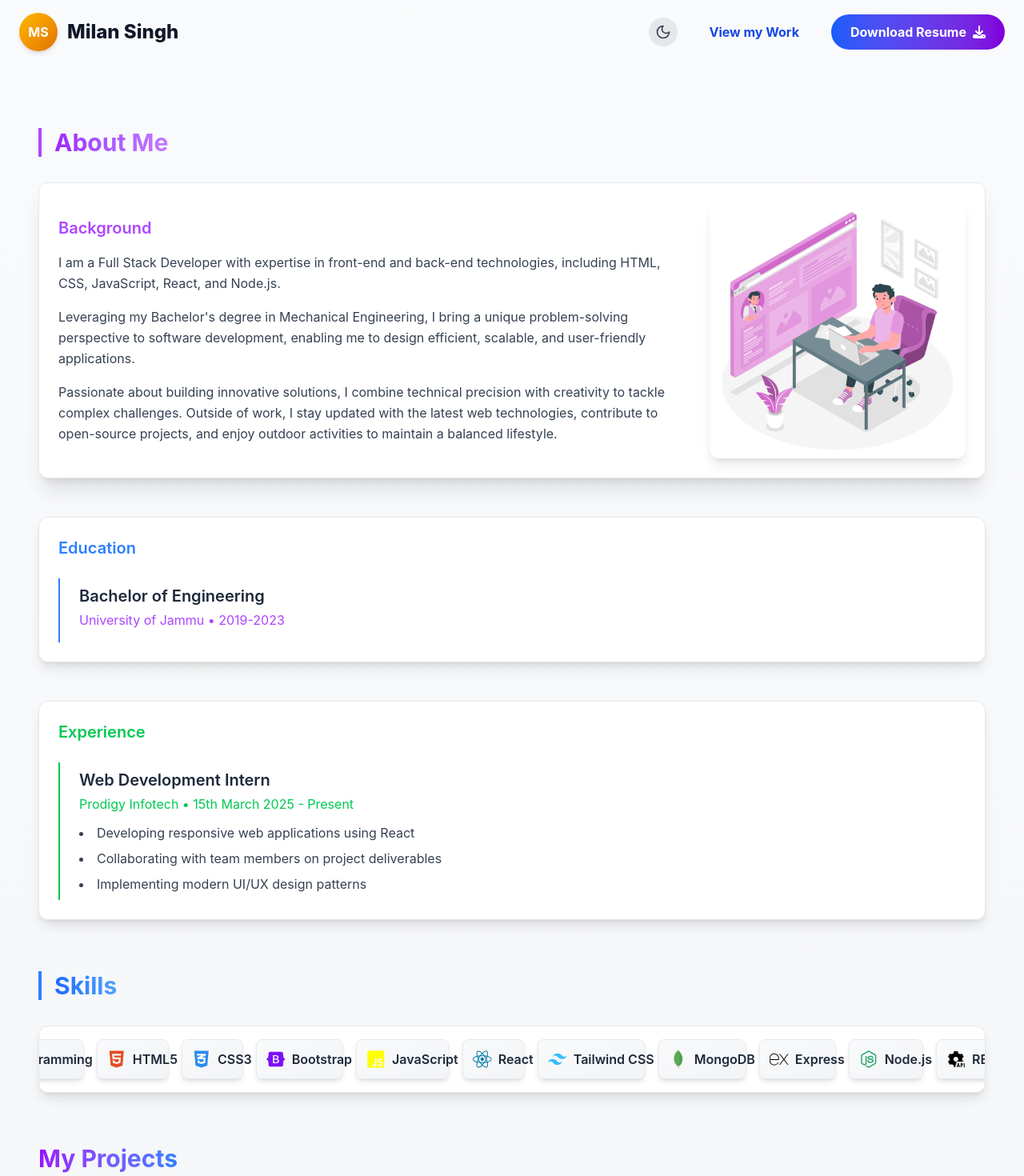
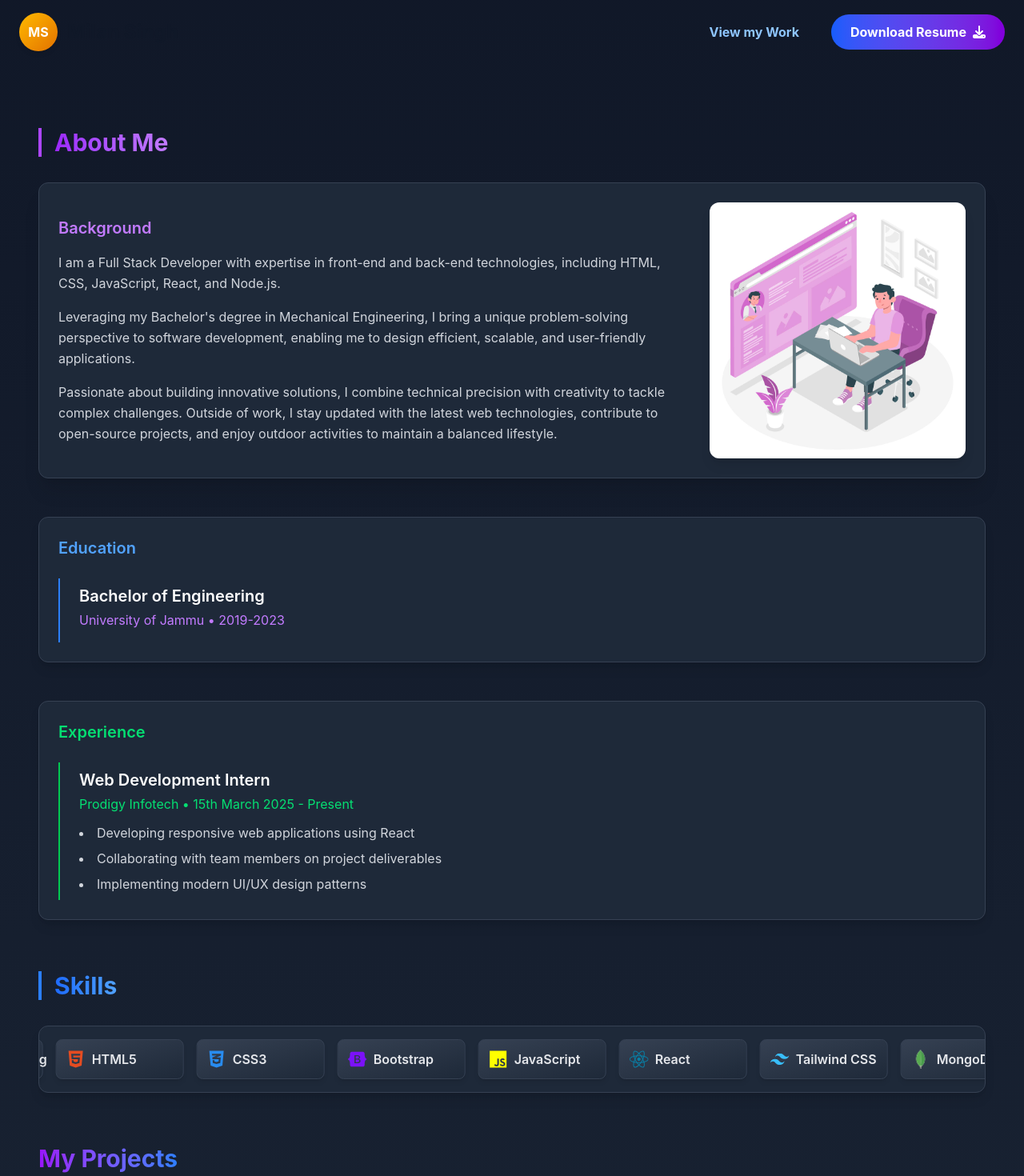
Before and after one commit to Mil9nn/portfolio-website, a React (Vite) app in the folder my-vite-app/: page / in a window 1280 px wide. Shown: the top 1470 px of the page at 80% size. Built offline with nearby package versions, Linux system fonts and the light colour scheme.

Commit message:
done with styling

```diff
--- a/my-vite-app/src/components/Header.jsx
+++ b/my-vite-app/src/components/Header.jsx
@@ -1,7 +1,6 @@
 import React from 'react';
 import { Menu } from 'lucide-react';
 import { useState, useEffect } from 'react';
-import ThemeToggle from './ThemeToggle';
 
 function Header() {
   const [isMenuOpen, setIsMenuOpen] = React.useState(false);
@@ -25,15 +24,12 @@ function Header() {
             <div className="h-12 w-12 rounded-full bg-gradient-to-br from-amber-400 to-amber-600 flex items-center justify-center text-white font-bold shadow-md transform hover:scale-105 transition-transform duration-300">
               MS
             </div>
-            <h1 className={`${isScrolled ? 'text-white' : 'text-gray-900 dark:text-white'} text-2xl font-extrabold transition-colors duration-300`}>Milan Singh</h1>
+            <h1 className={`${isScrolled ? 'text-white' : 'text-gray-900'} text-2xl font-extrabold transition-colors duration-300`}>Milan Singh</h1>
           </div>
 
           {/* Desktop Navigation */}
           <nav className="hidden md:flex items-center space-x-6">
-            {/* Theme Toggle - Added here */}
-            <ThemeToggle />
-
-            <a href="https://github.com/Mil9nn" className={`${isScrolled ? 'text-white hover:text-yellow-300' : 'text-blue-700 dark:text-blue-300 hover:text-purple-700 dark:hover:text-purple-300'} font-bold py-2 px-4 rounded-lg hover:underline transition-all duration-300 cursor-pointer`}>
+            <a href="https://github.com/Mil9nn" className={`${isScrolled ? 'text-white hover:text-yellow-300' : 'text-blue-300 hover:text-purple-300'} font-bold py-2 px-4 rounded-lg hover:underline transition-all duration-300 cursor-pointer`}>
               View my Work
             </a>
             <button className="bg-gradient-to-r from-blue-600 to-purple-700 text-white font-bold py-2.5 px-6 rounded-full hover:shadow-lg hover:shadow-blue-500/50 transform hover:scale-105 active:scale-95 transition-all duration-300 cursor-pointer flex items-center gap-2">
@@ -43,12 +39,9 @@ function Header() {
           </nav>
 
           {/* Mobile Menu Button */}
-          <div className="md:hidden flex items-center space-x-3">
-            {/* Theme Toggle for Mobile - Added here */}
-            <ThemeToggle />
-
+          <div className="md:hidden flex items-center">
             <button
-              className={`${isScrolled ? 'text-white' : 'text-blue-700 dark:text-white'} transition-colors duration-300`}
+              className={`${isScrolled ? 'text-white' : 'text-white'} transition-colors duration-300`}
               onClick={() => setIsMenuOpen(!isMenuOpen)}
               aria-label="Toggle menu"
             >
@@ -61,7 +54,7 @@ function Header() {
         {isMenuOpen && (
           <div className="md:hidden py-4 pt-4 border-t border-amber-400/30 mt-3 animate-fadeDown">
             <div className="flex flex-col space-y-3">
-              <a href="https://github.com/Mil9nn" className="text-blue-700 dark:text-blue-300 font-bold py-3 px-4 rounded-lg hover:bg-amber-200/80 dark:hover:bg-gray-700 transition-all text-left">
+              <a href="https://github.com/Mil9nn" className="text-blue-300 font-bold py-3 px-4 rounded-lg hover:bg-gray-700 transition-all text-left">
                 View my Work
               </a>
               <button className="bg-gradient-to-r from-blue-600 to-purple-700 text-white font-bold py-3 px-5 rounded-lg transition-all text-left hover:shadow-md">
--- a/my-vite-app/src/components/Main.jsx
+++ b/my-vite-app/src/components/Main.jsx
@@ -12,25 +12,25 @@ function Main() {
     }, []);
 
     return (
-        <div className="min-h-screen bg-gradient-to-b from-gray-50 to-gray-100 dark:from-gray-900 dark:to-gray-800 text-gray-800 dark:text-gray-100">
+        <div className="min-h-screen bg-gradient-to-b from-gray-900 to-gray-800 text-gray-100">
             <Header />
 
             {/* About Me Section - Combined Content */}
-            <div className={`container mx-auto px-4 md:px-8 lg:px-12 mt-20 transition-all duration-1000 delay-300 transform ${isVisible ? 'opacity-100 translate-y-0' : 'opacity-0 translate-y-10'}`}>
+            <div className={`container slide mx-auto px-4 md:px-8 lg:px-12 mt-20 transition-all duration-1000 delay-300 transform ${isVisible ? 'opacity-100 translate-y-0' : 'opacity-0 translate-y-10'}`}>
                 <h3 className="text-2xl md:text-3xl font-bold mb-8 border-l-4 border-purple-500 pl-4 inline-block bg-gradient-to-r from-purple-600 to-purple-400 bg-clip-text text-transparent">About Me</h3>
 
-                <div className="flex flex-col md:flex-row items-center gap-8 bg-white dark:bg-gray-800 backdrop-blur-sm p-6 rounded-xl shadow-xl overflow-hidden border border-gray-200 dark:border-gray-700">
+                <div className="flex flex-col md:flex-row items-center gap-8 bg-gray-800 backdrop-blur-sm p-6 rounded-xl shadow-xl overflow-hidden border border-gray-700">
                     {/* Background Section */}
                     <div className="mb-8 md:mb-0 flex-1">
-                        <h4 className="text-xl font-semibold mb-4 text-purple-500 dark:text-purple-400">Background</h4>
+                        <h4 className="text-xl font-semibold mb-4 text-purple-400">Background</h4>
                         <div className="space-y-4">
-                            <p className="text-gray-700 dark:text-gray-300 leading-relaxed">
+                            <p className="text-gray-300 leading-relaxed">
                             I am a Full Stack Developer with expertise in front-end and back-end technologies, including HTML, CSS, JavaScript, React, and Node.js.
                             </p>
-                            <p className="text-gray-700 dark:text-gray-300 leading-relaxed">
+                            <p className="text-gray-300 leading-relaxed">
                             Leveraging my Bachelor's degree in Mechanical Engineering, I bring a unique problem-solving perspective to software development, enabling me to design efficient, scalable, and user-friendly applications.
                             </p>
-                            <p className="text-gray-700 dark:text-gray-300 leading-relaxed">
+                            <p className="text-gray-300 leading-relaxed">
                             Passionate about building innovative solutions, I combine technical precision with creativity to tackle complex challenges. Outside of work, I stay updated with the latest web technologies, contribute to open-source projects, and enjoy outdoor activities to maintain a balanced lifestyle.
                             </p>
                         </div>
@@ -43,21 +43,21 @@ function Main() {
                 </div>
 
                 {/* Education Section */}
-                <div className="my-12 p-6 bg-white dark:bg-gray-800 rounded-xl shadow-lg border border-gray-200 dark:border-gray-700">
-                    <h4 className="text-xl font-semibold mb-6 text-blue-500 dark:text-blue-400">Education</h4>
+                <div className="my-12 p-6 bg-gray-800 rounded-xl shadow-lg border border-gray-700">
+                    <h4 className="text-xl font-semibold mb-6 text-blue-400">Education</h4>
                     <div className="border-l-2 border-blue-500 pl-6 py-2">
-                        <h5 className="text-xl font-semibold mb-1 text-gray-800 dark:text-white">Bachelor of Engineering</h5>
-                        <p className="text-purple-500 dark:text-purple-400 mb-2">University of Jammu • 2019-2023</p>
+                        <h5 className="text-xl font-semibold mb-1 text-white">Bachelor of Engineering</h5>
+                        <p className="text-purple-400 mb-2">University of Jammu • 2019-2023</p>
                     </div>
                 </div>
 
                 {/* Experience Section */}
-                <div className="mb-12 p-6 bg-white dark:bg-gray-800 rounded-xl shadow-lg border border-gray-200 dark:border-gray-700">
-                    <h4 className="text-xl font-semibold mb-6 text-green-500 dark:text-green-400">Experience</h4>
+                <div className="mb-12 p-6 bg-gray-800 rounded-xl shadow-lg border border-gray-700">
+                    <h4 className="text-xl font-semibold mb-6 text-green-400">Experience</h4>
                     <div className="border-l-2 border-green-500 pl-6 py-2">
-                        <h5 className="text-xl font-semibold mb-1 text-gray-800 dark:text-white">Web Development Intern</h5>
-                        <p className="text-green-500 dark:text-green-400 mb-3">Prodigy Infotech • 15th March 2025 - Present</p>
-                        <ul className="list-disc list-inside text-gray-700 dark:text-gray-300 space-y-2">
+                        <h5 className="text-xl font-semibold mb-1 text-white">Web Development Intern</h5>
+                        <p className="text-green-400 mb-3">Prodigy Infotech • 15th March 2025 - Present</p>
+                        <ul className="list-disc list-inside text-gray-300 space-y-2">
                             <li>Developing responsive web applications using React</li>
                             <li>Collaborating with team members on project deliverables</li>
                             <li>Implementing modern UI/UX design patterns</li>
@@ -66,7 +66,7 @@ function Main() {
                 </div>
             </div>
 
-            {/* Skills Section - Replaced with new component */}
+            {/* Skills Section */}
             <SkillsSection isVisible={isVisible} />
 
             <Projects />
--- a/my-vite-app/src/components/SkillsSection.jsx
+++ b/my-vite-app/src/components/SkillsSection.jsx
@@ -4,7 +4,7 @@ function SkillsSection(props) {
             <h3 className="text-2xl md:text-3xl font-bold mb-8 border-l-4 border-blue-500 pl-4 inline-block bg-gradient-to-r from-blue-600 to-blue-400 bg-clip-text text-transparent">Skills</h3>
 
             {/* Skills container with better styling */}
-            <div className="relative overflow-hidden bg-white dark:bg-gray-800 rounded-xl shadow-lg p-4 border border-gray-200 dark:border-gray-700">
+            <div className="relative overflow-hidden bg-gray-800 rounded-xl shadow-lg p-4 border border-gray-700">
                 <div className="flex animate-scroll">
                     {/* Skills in a scrollable container with proper sizing and better card design */}
                     <div className="flex gap-4 flex-nowrap">
@@ -36,9 +36,9 @@ function SkillsSection(props) {
 // Skill card component for cleaner rendering
 function SkillCard({ icon, name }) {
     return (
-        <div className="flex items-center gap-2 p-3 bg-gradient-to-br from-gray-50 to-gray-100 dark:from-gray-700 dark:to-gray-800 rounded-lg shadow-md border border-gray-200 dark:border-gray-700 whitespace-nowrap transform transition-transform hover:scale-105">
+        <div className="flex items-center w-40 gap-2 p-3 bg-gradient-to-br from-gray-700 to-gray-800 rounded-lg shadow-md border border-gray-700 whitespace-nowrap transform transition-transform hover:scale-105">
             <img src={icon} alt={`${name}-logo`} className="w-6 h-6" />
-            <span className="text-gray-800 dark:text-gray-200 font-semibold">{name}</span>
+            <span className="text-gray-200 font-semibold">{name}</span>
         </div>
     );
 }
--- a/my-vite-app/src/index.css
+++ b/my-vite-app/src/index.css
@@ -21,6 +21,17 @@
   }
 }
 
+@keyframes slideInFromLeft {
+  0% {
+    transform: translateX(-100%);
+    opacity: 0;
+  }
+  100% {
+    transform: translateX(0);
+    opacity: 1;
+  }
+}
+
 @keyframes fadeIn {
   from {
     opacity: 0;
@@ -30,8 +41,12 @@
   }
 }
 
+.slide {
+  animation: slideInFromLeft 1.5s ease-out;
+}
+
 .animate-scroll {
-  animation: scroll 30s linear infinite;
+  animation: scroll 20s linear infinite;
 }
 
 .animate-fadeDown {
@@ -49,25 +64,30 @@
 }
 
 ::-webkit-scrollbar-track {
-  background: #f1f1f1;
+  background: #333;
 }
 
 ::-webkit-scrollbar-thumb {
-  background: #888;
+  background: #555;
   border-radius: 5px;
 }
 
 ::-webkit-scrollbar-thumb:hover {
-  background: #555;
+  background: #777;
 }
 
 /* Global styles */
 body {
   font-family: 'Inter', sans-serif;
-  @apply bg-gray-50 dark:bg-gray-900 text-gray-900 dark:text-gray-100;
+  background-color: #111827;
+  color: #f3f4f6;
 }
 
 /* Card hover effects */
 .card-hover {
-  @apply transition-all duration-300 hover:shadow-xl;
+  transition-delay: 300ms;
 }
+
+.card-hover:hover {
+  box-shadow: 0 20px 25px -5px rgba(0, 0, 0, 0.1), 0 10px 10px -5px rgba(0, 0, 0, 0.04);
+}
--- a/my-vite-app/src/tailwind.config.js
+++ b/my-vite-app/src/tailwind.config.js
@@ -1,7 +1,6 @@
 /** @type {import('tailwindcss').Config} */
 export default {
   content: ["./index.html", "./src/**/*.{js,ts,jsx,tsx}"],
-  darkMode: 'class',
   theme: {
     extend: {
       animation: {
```
Also changed, not shown: my-vite-app/src/components/ContactSection.jsx (+20 -20 lines), my-vite-app/src/components/Projects.jsx (+5 -5 lines).
